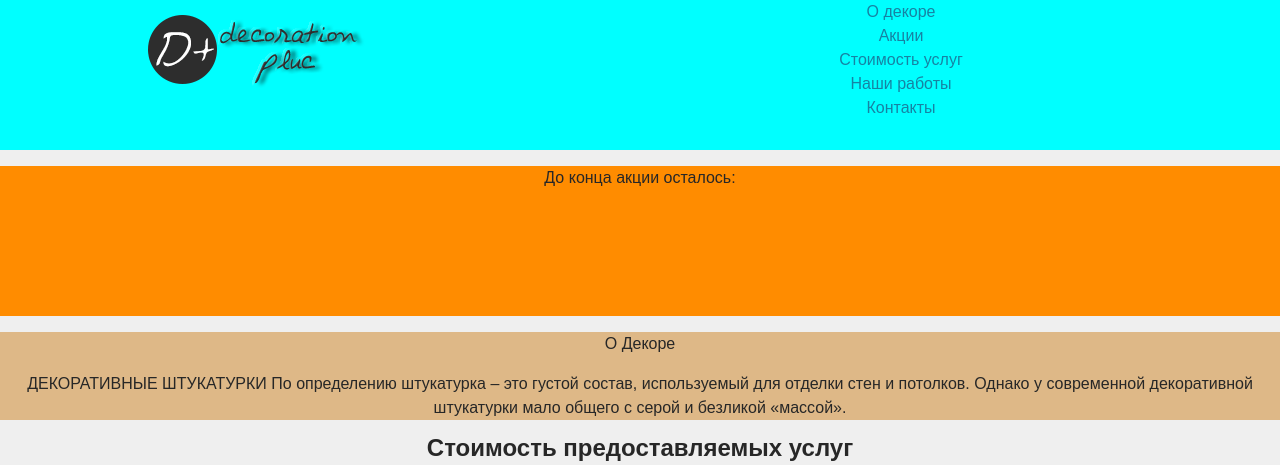
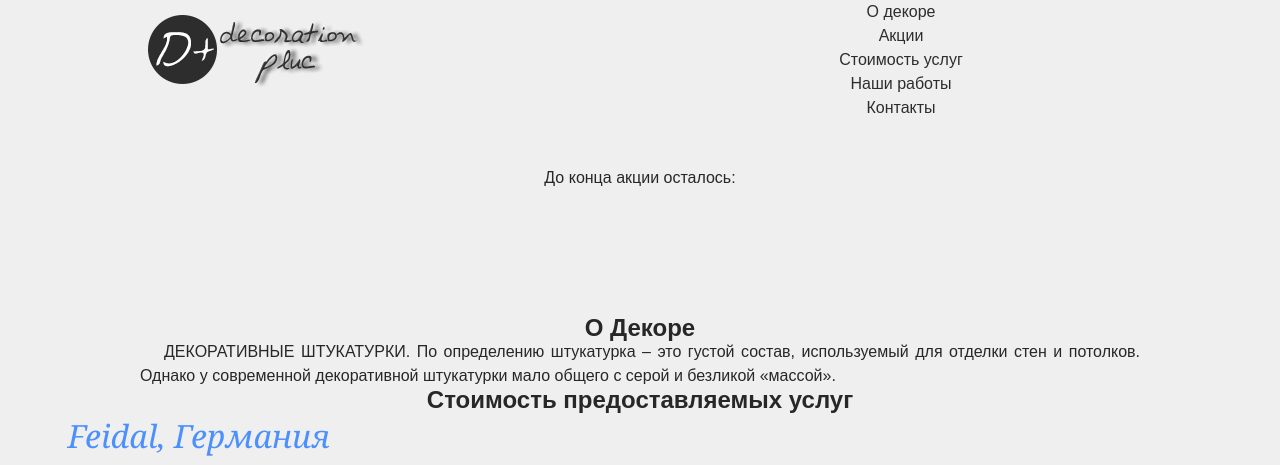
Before and after one commit to Khebnev/WebDC, a plain HTML site: page Index.html in a window 1280 px wide. Shown: the top 465 px of the page. Drawn offline with Linux system fonts and the light colour scheme.

Commit message:
background-color efefef

```diff
--- a/Index.html
+++ b/Index.html
@@ -27,7 +27,6 @@
 </header>
    </div>
     <main>
-        <div width="100%">
             <div class="banner"> <!-- 2 div'ка с баннером об акции -->
               <div id="bannertext">
                   <p><a name="banner">До конца акции осталось:</a></p>
@@ -37,8 +36,8 @@
                 </div>
             </div>
             <div class="infodecor" width="100%"> <!-- 1 div'ка о декоре -->
-                <p><a name="aboutdecore"></a>О Декоре</p>
-                <p>ДЕКОРАТИВНЫЕ ШТУКАТУРКИ
+                <h2 id="about"><a name="aboutdecore"></a>О Декоре</h2>
+                <p id="decor">ДЕКОРАТИВНЫЕ ШТУКАТУРКИ.
 По определению штукатурка – это густой состав, используемый для отделки стен и потолков. Однако у современной декоративной штукатурки мало общего с серой и безликой «массой».</p>
             </div>
             <div name="price" >
@@ -453,7 +452,7 @@
             <div class="gallery">
                 <p>gallery</p>
             </div>
-        </div>
+
     </main>
     <footer>
         <div width="100%">
--- a/Style.css
+++ b/Style.css
@@ -1,5 +1,5 @@
 body {
-    background: #efefef url(images/frr.png); margin: 0;
+    background: #efefef; margin: 0;
     padding: 0;
     font: 16px/24px Arial, Tahoma, sans-serif; color:#272727;
 }
@@ -8,13 +8,15 @@ div.mid {
     width: 80%;
     margin: 0 auto;
     height: 150px;
+    background-color: #efefef;
 }
 div.header {
-    background-color: aqua;
+    background-color: #efefef;
     width: 100%;
+
 }
 main>div {
-
+background-color: #efefef;
 }
 footer>div {
     background-color: chartreuse;
@@ -38,22 +40,24 @@ div.topmenu {
 
 }
 div.topmenu  a{
-    margin: 0 0 0 10px; color: #1683a3;
+    margin: 0 0 0 10px; color: #2d2d2d;
     text-decoration: none;
 }
 div.topmenu a:hover{
-    color: #fff;
+    color: #afb1b5;
  /*Псевдокласс, цвет наводящего меню*/
 
 }
 
 
 .infodecor {
-    background-color: burlywood;
-    text-align: center;
+    background-color: #efefef;
+    text-align: left;
+    margin: auto;
 }
+
 .banner {
-    background-color: darkorange;
+    background-color: #efefef;
     height: 150px;
 }
 #bannertext {
@@ -68,6 +72,18 @@ div>h2 {
     width: 1000px;
     text-align: center;
     margin: auto;
+}
+#about {
+    width: 1000px;
+    text-align: center;
+}
+#decor {
+    width: 1000px;
+    text-align: left;
+    margin: auto;
+
+    text-indent: 1.5em; /* Отступ первой строки */
+    text-align: justify; /* Выравнивание по ширине */
 }
 .WrapperTable {
     width: 100%;
```
Also changed, not shown: Images/bi.jpg (added).
